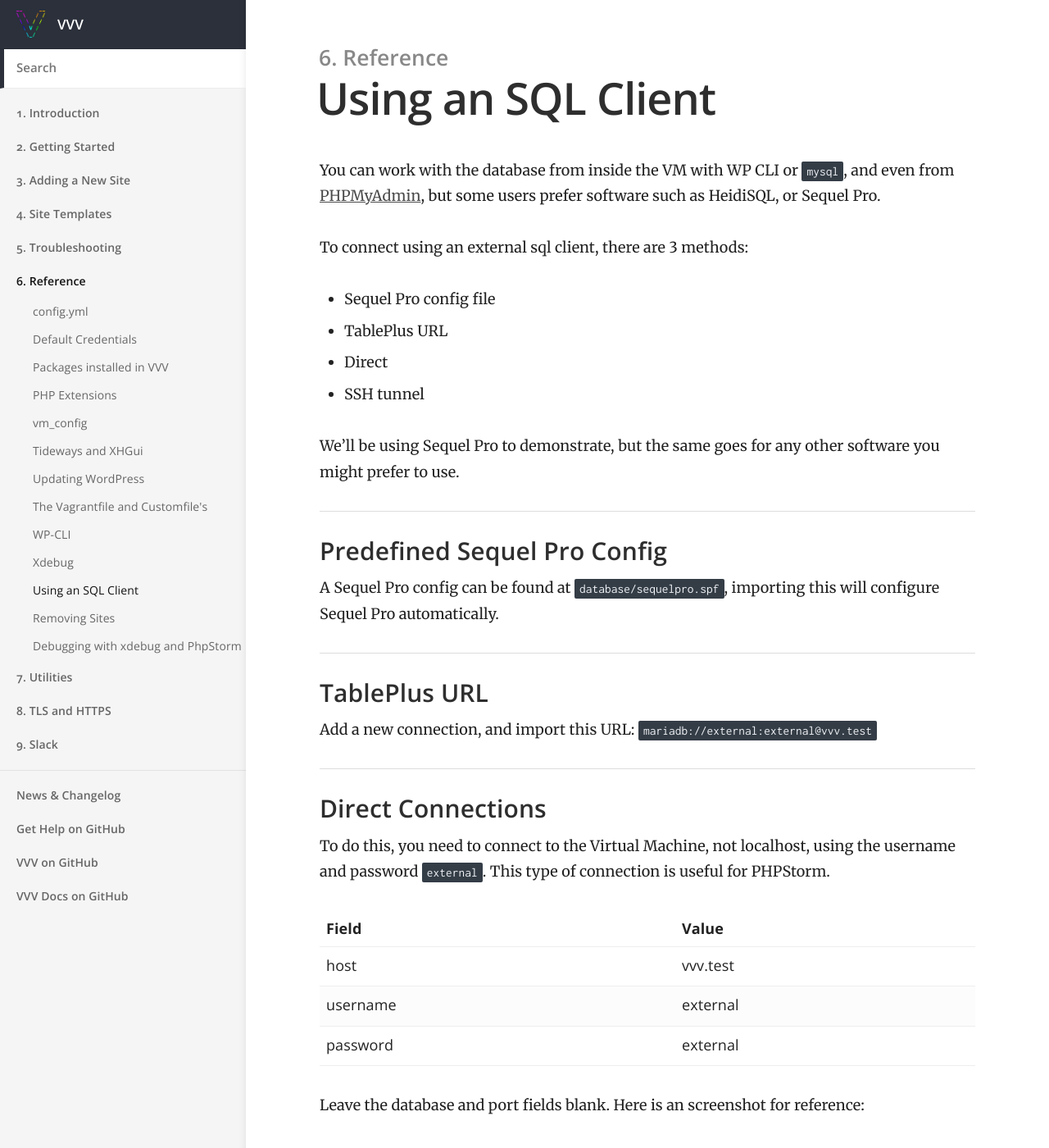
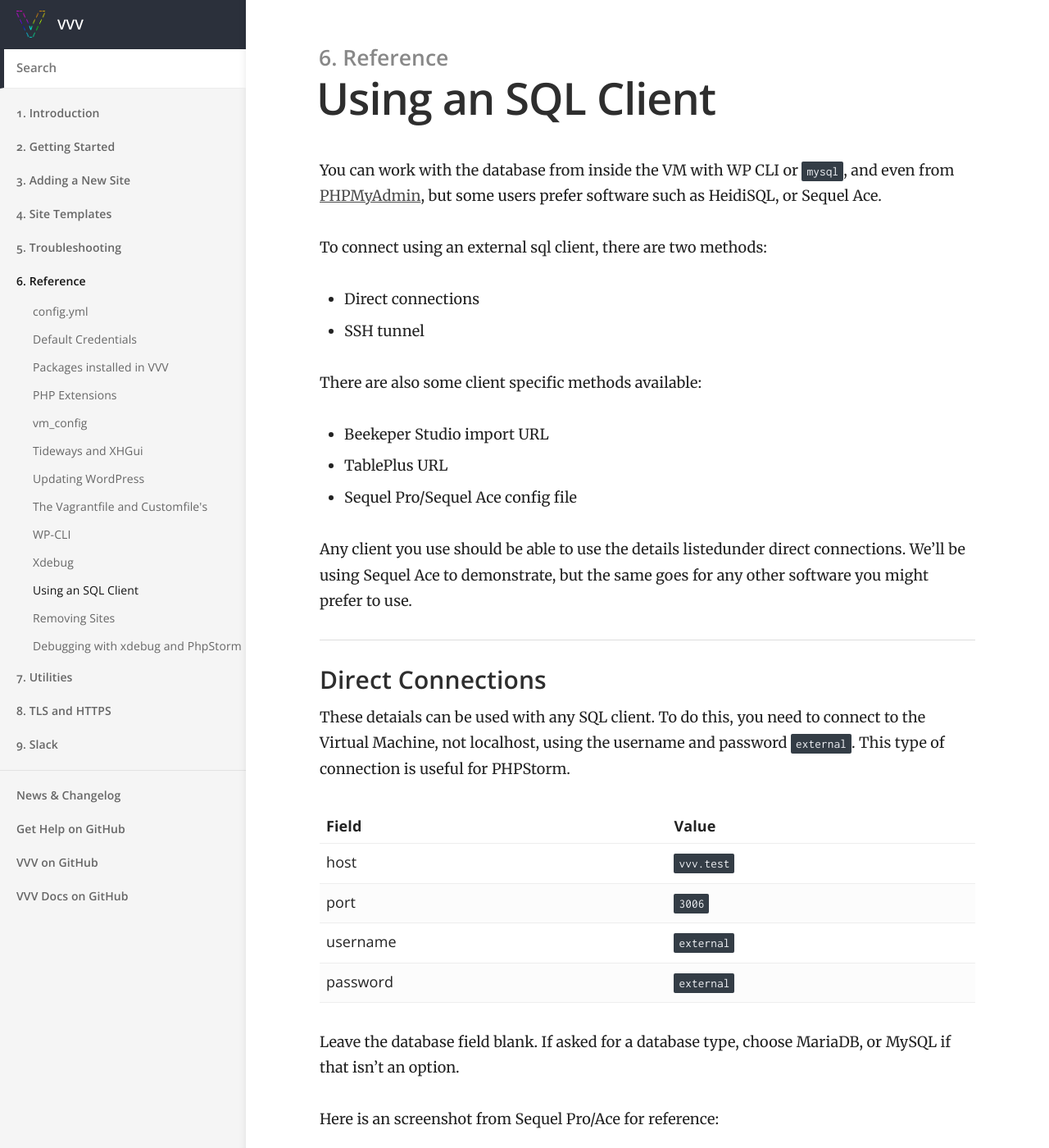
Before and after one commit to Varying-Vagrant-Vagrants/varyingvagrantvagrants.org, a Jekyll site: the page built from docs/en-US/references/sql-client.md, in a window 1280 px wide and 1400 px high. Shown: the whole window at 82% size. Built offline with Jekyll 4.4.1, drawn with Linux system fonts in a browser that asks for light colours; some of the changed text lies outside the part shown.

Commit message:
Update sql-client.md (#190)

```diff
--- a/docs/en-US/references/sql-client.md
+++ b/docs/en-US/references/sql-client.md
@@ -2,55 +2,72 @@
 category: 6. Reference
 order: 8
 title: Using an SQL Client
-description: How to set up an SQL client such as Sequel Pro for working with the VVV database
+description: How to set up an SQL client such as Sequel Ace for working with the VVV database
 permalink: /docs/en-US/references/sql-client/
 ---
 
-You can work with the database from inside the VM with WP CLI or `mysql`, and even from [PHPMyAdmin](http://vvv.test/phpmyadmin), but some users prefer software such as HeidiSQL, or Sequel Pro.
+You can work with the database from inside the VM with WP CLI or `mysql`, and even from [PHPMyAdmin](http://vvv.test/phpmyadmin), but some users prefer software such as HeidiSQL, or Sequel Ace.
 
-To connect using an external sql client, there are 3 methods:
+To connect using an external sql client, there are two methods:
 
- - Sequel Pro config file
- - TablePlus URL
- - Direct
+ - Direct connections
  - SSH tunnel
 
-We'll be using Sequel Pro to demonstrate, but the same goes for any other software you might prefer to use.
+There are also some client specific methods available:
 
-### Predefined Sequel Pro Config
+ - Beekeper Studio import URL
+ - TablePlus URL
+ - Sequel Pro/Sequel Ace config file
 
-A Sequel Pro config can be found at `database/sequelpro.spf`, importing this will configure Sequel Pro automatically.
+Any client you use should be able to use the details listedunder direct connections. We'll be using Sequel Ace to demonstrate, but the same goes for any other software you might prefer to use.
+
+### Direct Connections
+
+These detaials can be used with any SQL client. To do this, you need to connect to the Virtual Machine, not localhost, using the username and password `external`. This type of connection is useful for PHPStorm.
+
+| Field    	| Value    	  |
+|----------	|------------	|
+| host     	| `vvv.test` 	|
+| port     	| `3006`     	|
+| username 	| `external` 	|
+| password 	| `external` 	|
+
+Leave the database field blank. If asked for a database type, choose MariaDB, or MySQL if that isn't an option.
+
+Here is an screenshot from Sequel Pro/Ace for reference:
+
+![A screenshot of Sequel Pro showing direct connection settings]({{ "/images/sql-direct.png"|absolute_url}})
+
+### Beekeper Studio import URL
+
+Click on import from URL and enter `mariadb://external@vvv.test:3306` then click import. You should now click on connect, and select a database in the top left dropdown.
+
+[For more information about Beekeeper Studio, click here](https://www.beekeeperstudio.io/).
 
 ### TablePlus URL
 
 Add a new connection, and import this URL: `mariadb://external:external@vvv.test`
 
-### Direct Connections
+### Predefined Sequel Pro/Ace Config
 
-To do this, you need to connect to the Virtual Machine, not localhost, using the username and password `external`. This type of connection is useful for PHPStorm.
+A saved config file can be found at `database/sequelpro.spf`, importing this file into Sequel Pro or Sequel Ace will configure a database connection automatically.
 
-| Field    	| Value    	|
-|----------	|----------	|
-| host     	| vvv.test 	|
-| username 	| external 	|
-| password 	| external 	|
-
-Leave the database and port fields blank. Here is an screenshot for reference:
-
-![A screenshot of Sequel Pro showing direct connection settings]({{ "/images/sql-direct.png"|absolute_url}})
+The VVV team recommend [Sequel Ace](https://github.com/Sequel-Ace/Sequel-Ace/releases) over Sequel Pro
 
 ### Using an SSH Tunnel
 
-Similar to the Direct connection, choose the SSH option. Then, you will need to tell the software how to SSH into VVV, and the MySQL details to use once it's inside
+Similar to the Direct connection, choose the SSH option. Then, you will need to tell the software how to SSH into VVV, and the MySQL details to use once it's inside.
 
-| Field          	| Value     	|
-|----------------	|-----------	|
-| SSH host       	| vvv.test  	|
-| SSH username   	| vagrant   	|
-| SSH password   	| vagrant   	|
-| MySQL host     	| 127.0.0.1 	|
-| MySQL username 	| root      	|
-| MySQL password 	| root      	|
+Note that a direct connection is often easier and simpler to configure.
+
+| Field          	| Value     	  |
+|----------------	|-------------	|
+| SSH host       	| `vvv.test`  	|
+| SSH username   	| `vagrant`   	|
+| SSH password   	| `vagrant`   	|
+| MySQL host     	| `127.0.0.1` 	|
+| MySQL username 	| `root`      	|
+| MySQL password 	| `root`      	|
 
 Leave the database and port fields blank.
 
```
